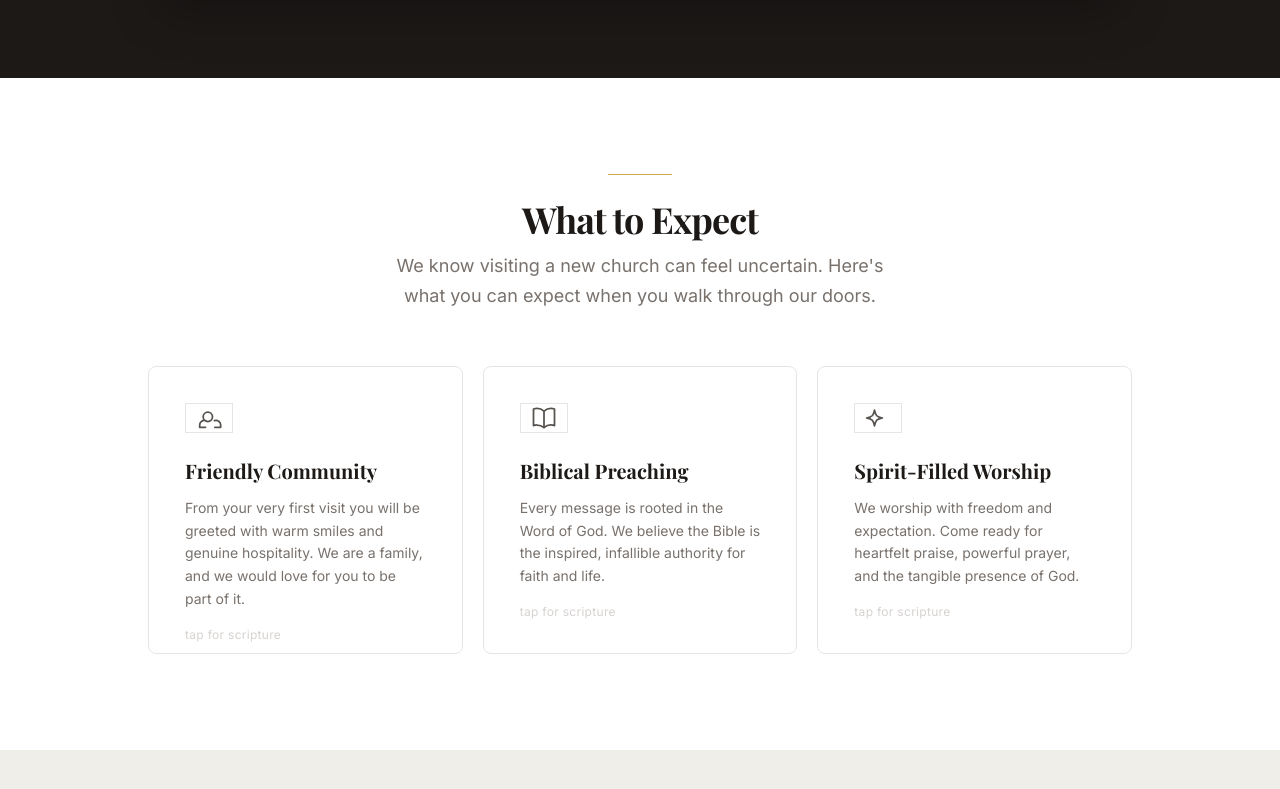
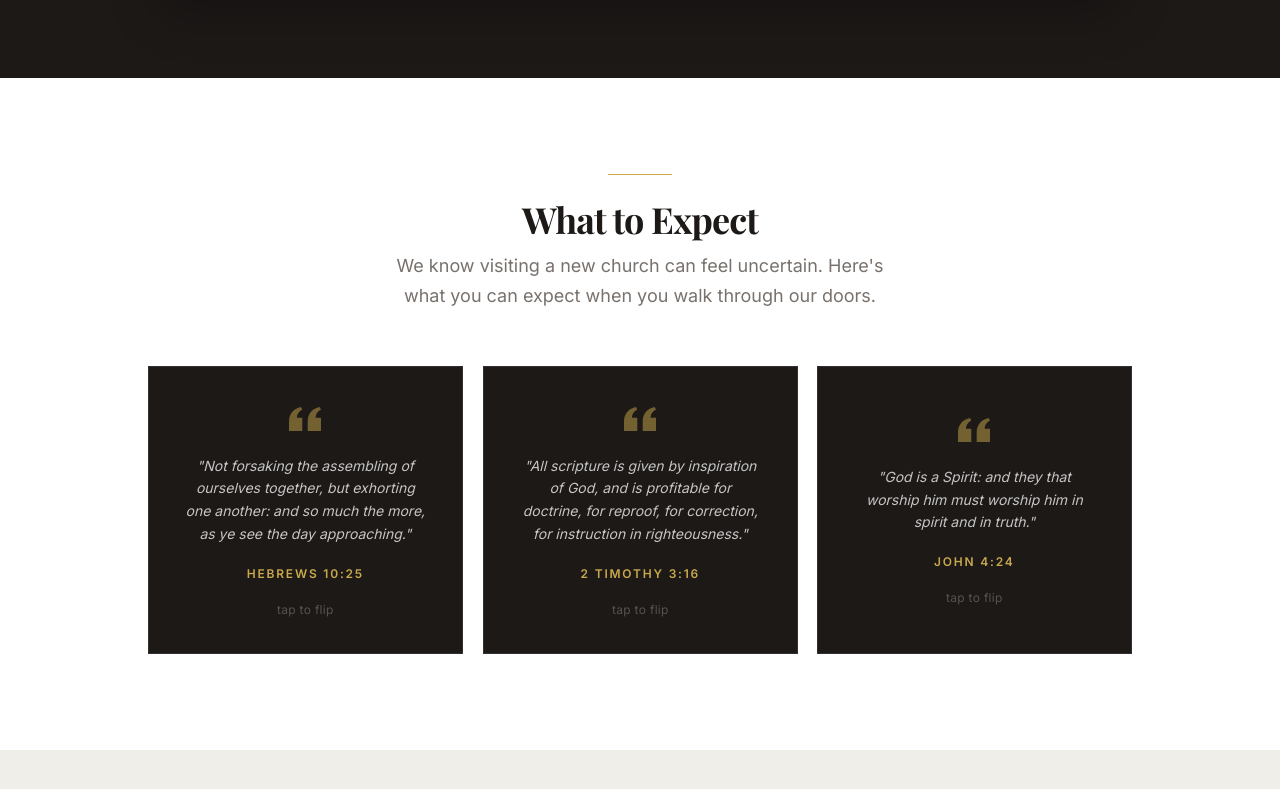
Before and after one commit to RBurns02/Springhill-church-web, a Next.js app: page / in a window 1280 px wide. Shown: the part 3163-3952 px from the top of the page. Built offline with nearby package versions, Linux system fonts and the light colour scheme; a web font is replaced by a local one.

Commit message:
Make What to Expect cards flip on scroll like service time cards
https://claude.ai/code/session_01MC6jFUkzmnssAkeDp4CuJa

```diff
--- a/app/page.tsx
+++ b/app/page.tsx
@@ -256,6 +256,8 @@ export default function HomePage() {
             {expectations.map((e, i) => (
               <ScrollReveal key={e.title} delay={i * 100}>
                 <FlipCard
+                  scrollFlip
+                  delay={400 + i * 150}
                   className="h-72"
                   front={
                     <div className="card h-full p-9 flex flex-col">
```
